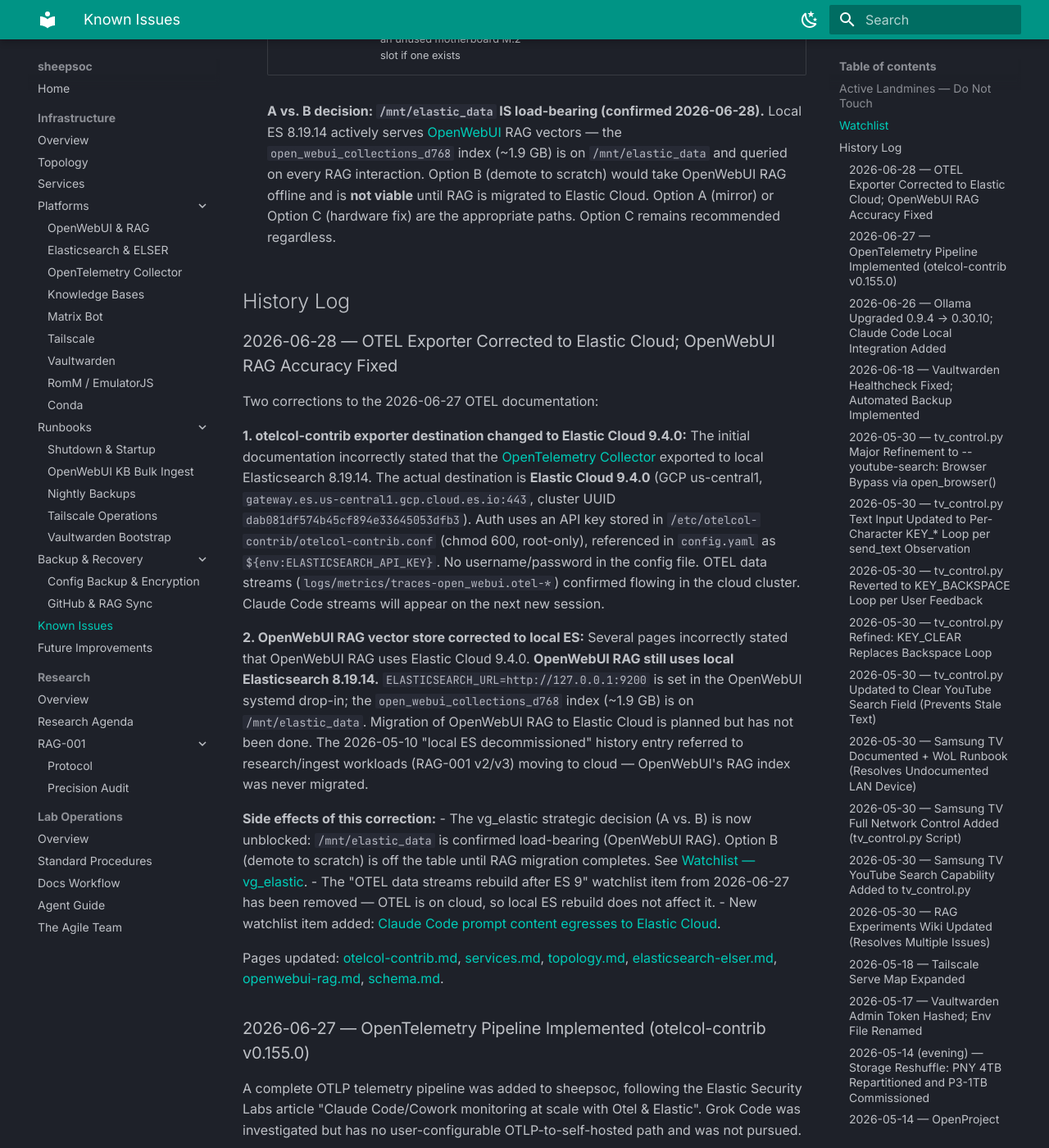
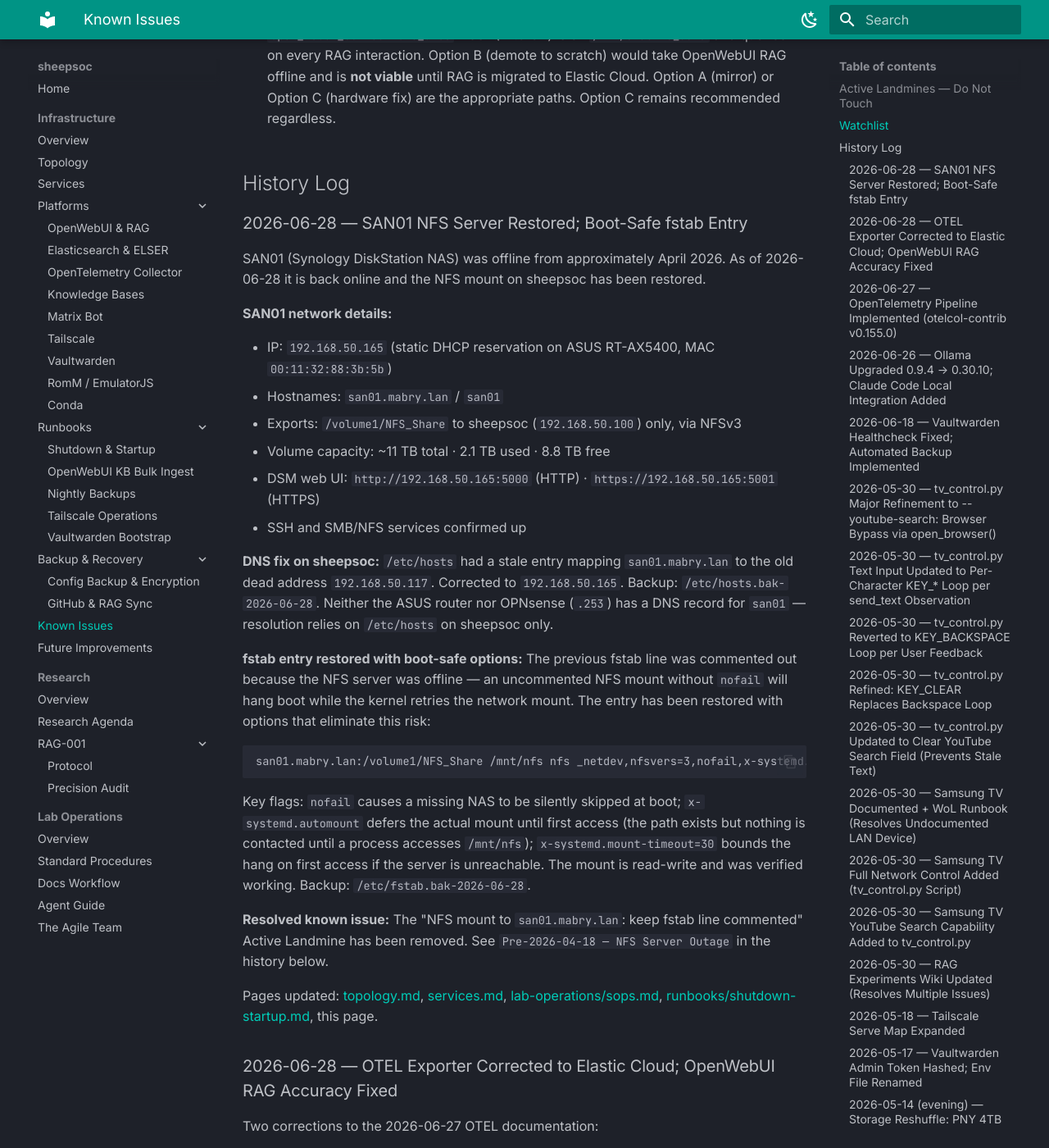
Before and after one commit to mabryp/sheepsoc-docs, an MkDocs documentation site: the page built from docs/infrastructure/known-issues.md, in a window 1280 px wide and 1400 px high, scrolled down 4246 px. Shown: the whole window at 82% size. Built offline with MkDocs 1.6.1 and Material for MkDocs 9.7.7, drawn with Linux system fonts in a browser that asks for light colours; some of the changed text lies outside the part shown.

Commit message:
document SAN01 NFS server restoration (2026-06-28)
SAN01 (Synology DiskStation, 192.168.50.165) is back online after being
offline since ~April 2026. The NFS mount at /mnt/nfs is restored with
boot-safe fstab options (nofail + x-systemd.automount + mount-timeout=30)
so a future NAS outage cannot hang boot or startup.

Also documents: static DHCP reservation (MAC 00:11:32:88:3b:5b), /etc/hosts
DNS fix (stale 192.168.50.117 → corrected 192.168.50.165), and the fact that
DNS for san01.mabry.lan relies on /etc/hosts only (no router DNS record).

Pages changed:
- known-issues.md: remove NFS "do not" landmine; add 2026-06-28 history
  entry; update pre-2026-04-18 NFS outage entry to note resolution
- topology.md: add SAN01 to diagram legend, key table, host layout tree,
  LAN devices paragraph, and storage map (/mnt/nfs row)
- services.md: add SAN01 NFS share to service catalog; add DSM UI to web
  endpoints table
- lab-operations/sops.md: replace NFS danger block with note preserving
  the historical boot-hang warning and explaining why it no longer applies
- runbooks/shutdown-startup.md: replace NFS warning in storage check step
  with automount note explaining df -h behavior and historical context

Co-Authored-By: Claude Sonnet 4.6 <noreply@anthropic.com>

````diff
--- a/docs/infrastructure/known-issues.md
+++ b/docs/infrastructure/known-issues.md
@@ -5,7 +5,7 @@
 | Key | Value |
 |---|---|
 | Rule | Read this before making infrastructure changes |
-| Last reviewed | 2026-06-28 |
+| Last reviewed | 2026-06-28 (SAN01 restored) |
 
 ## Active Landmines — Do Not Touch
 
@@ -57,6 +54,33 @@
     **A vs. B decision: `/mnt/elastic_data` IS load-bearing (confirmed 2026-06-28).** Local ES 8.19.14 actively serves [OpenWebUI](platforms/openwebui-rag.md) RAG vectors — the `open_webui_collections_d768` index (~1.9 GB) is on `/mnt/elastic_data` and queried on every RAG interaction. Option B (demote to scratch) would take OpenWebUI RAG offline and is **not viable** until RAG is migrated to Elastic Cloud. Option A (mirror) or Option C (hardware fix) are the appropriate paths. Option C remains recommended regardless.
 
 ## History Log
+
+### 2026-06-28 — SAN01 NFS Server Restored; Boot-Safe fstab Entry
+
+SAN01 (Synology DiskStation NAS) was offline from approximately April 2026. As of 2026-06-28 it is back online and the NFS mount on sheepsoc has been restored.
+
+**SAN01 network details:**
+
+- IP: `192.168.50.165` (static DHCP reservation on ASUS RT-AX5400, MAC `00:11:32:88:3b:5b`)
+- Hostnames: `san01.mabry.lan` / `san01`
+- Exports: `/volume1/NFS_Share` to sheepsoc (`192.168.50.100`) only, via NFSv3
+- Volume capacity: ~11 TB total · 2.1 TB used · 8.8 TB free
+- DSM web UI: `http://192.168.50.165:5000` (HTTP) · `https://192.168.50.165:5001` (HTTPS)
+- SSH and SMB/NFS services confirmed up
+
+**DNS fix on sheepsoc:** `/etc/hosts` had a stale entry mapping `san01.mabry.lan` to the old dead address `192.168.50.117`. Corrected to `192.168.50.165`. Backup: `/etc/hosts.bak-2026-06-28`. Neither the ASUS router nor OPNsense (`.253`) has a DNS record for `san01` — resolution relies on `/etc/hosts` on sheepsoc only.
+
+**fstab entry restored with boot-safe options:** The previous fstab line was commented out because the NFS server was offline — an uncommented NFS mount without `nofail` will hang boot while the kernel retries the network mount. The entry has been restored with options that eliminate this risk:
+
+```
+san01.mabry.lan:/volume1/NFS_Share /mnt/nfs nfs _netdev,nfsvers=3,nofail,x-systemd.automount,x-systemd.mount-timeout=30 0 0
+```
+
+Key flags: `nofail` causes a missing NAS to be silently skipped at boot; `x-systemd.automount` defers the actual mount until first access (the path exists but nothing is contacted until a process accesses `/mnt/nfs`); `x-systemd.mount-timeout=30` bounds the hang on first access if the server is unreachable. The mount is read-write and was verified working. Backup: `/etc/fstab.bak-2026-06-28`.
+
+**Resolved known issue:** The "NFS mount to `san01.mabry.lan`: keep fstab line commented" Active Landmine has been removed. See `Pre-2026-04-18 — NFS Server Outage` in the history below.
+
+Pages updated: [topology.md](topology.md), [services.md](services.md), [lab-operations/sops.md](../lab-operations/sops.md), [runbooks/shutdown-startup.md](runbooks/shutdown-startup.md), this page.
 
 ### 2026-06-28 — OTEL Exporter Corrected to Elastic Cloud; OpenWebUI RAG Accuracy Fixed
 
@@ -341,4 +365,4 @@ OpenEBS NDM memory leak ballooned to 247 GB of RAM. The machine became unrespons
 
 ### Pre-2026-04-18 — NFS Server Outage
 
-`san01.mabry.lan` went down. Its entry in `/etc/fstab` was commented to keep boot from hanging. Still offline as of last review.
+`san01.mabry.lan` went down. Its entry in `/etc/fstab` was commented to keep boot from hanging — an uncommented NFS mount without `nofail` retries at boot and can stall the boot sequence for minutes. **Resolved 2026-06-28:** SAN01 came back online. The fstab entry was restored with `nofail,x-systemd.automount,x-systemd.mount-timeout=30` so a future outage will not cause a boot hang. See the [2026-06-28 history entry above](#2026-06-28-san01-nfs-server-restored-boot-safe-fstab-entry) for full details.
--- a/docs/lab-operations/sops.md
+++ b/docs/lab-operations/sops.md
@@ -269,8 +269,8 @@ The runbook covers the correct stop order (OpenWebUI → Elasticsearch → Ollam
 !!! danger "Do Not"
     **Do not start MicroK8s.** The previous install's OpenEBS NDM leaked to 247 GB, starved the machine, and drove load average to 100+. The cluster is stopped until a proper rebuild plan exists. See [Known Issues](../infrastructure/known-issues.md).
 
-!!! danger "Do Not"
-    **Do not uncomment the NFS entry in `/etc/fstab`.** `san01.mabry.lan` is offline — uncommenting it will hang boot. Only restore after the NFS server is back and reachable.
+!!! note "NFS Mount — Restored and Boot-Safe (2026-06-28)"
+    The `/etc/fstab` entry for `san01.mabry.lan:/volume1/NFS_Share → /mnt/nfs` is **active** as of 2026-06-28. This entry was previously commented out because the NAS was offline — an uncommented NFS mount without `nofail` will hang boot while the kernel retries the network mount. It is now restored with boot-safe options: `_netdev,nfsvers=3,nofail,x-systemd.automount,x-systemd.mount-timeout=30`. The `nofail` flag means a dead NAS will not block boot; `x-systemd.automount` means the kernel does not contact the NAS until a process first accesses `/mnt/nfs`. If SAN01 goes offline again, the mount will fail silently on access — it will not hang the machine. See [Known Issues — history](../infrastructure/known-issues.md#2026-06-28-san01-nfs-server-restored-boot-safe-fstab-entry) for the full record.
 
 !!! danger "Do Not"
     **Do not update the NVIDIA driver without checking first.** The RTX 5060 Ti currently runs 570.169 / CUDA 12.8 and Ollama is stable on this combo. Unplanned updates can take GPU inference offline.
````
Also changed, not shown: other parts of docs/infrastructure/known-issues.md (+0 -3 lines), docs/infrastructure/runbooks/shutdown-startup.md (+2 -2 lines), docs/infrastructure/services.md (+2 -0 lines), docs/infrastructure/topology.md (+8 -4 lines).
